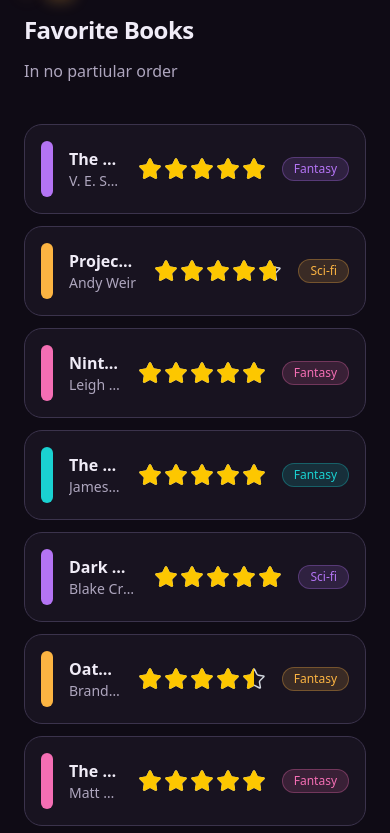
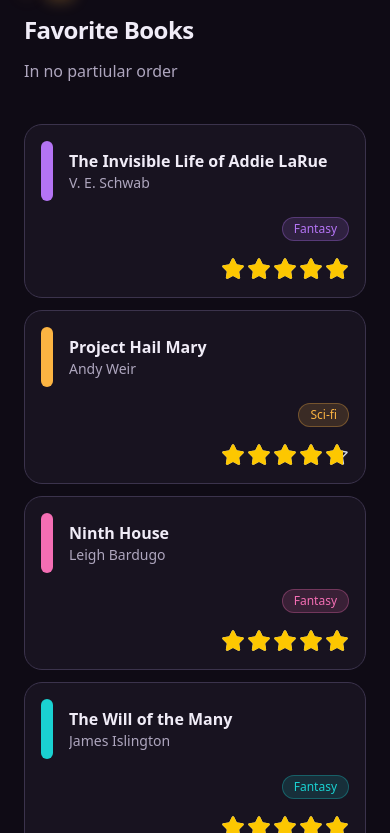
Before and after one commit to hcutrone/personal-website, a Next.js app: page / in a window 390 px wide. Shown: the part 7251-8084 px from the top of the page. Built offline with nearby package versions, Linux system fonts and the light colour scheme.

Commit message:
Books: Optimize for mobile
The title was completely unreadable

```diff
--- a/components/Books.tsx
+++ b/components/Books.tsx
@@ -78,28 +78,30 @@ export function Books() {
 				{BOOKS.map((book) => (
 					<li
 						key={book.title}
-						className="flex items-center gap-4 rounded-2xl border border-border bg-card p-4 transition-colors hover:border-pop-amber/50"
+						className="flex flex-col sm:flex-row items-start sm:items-center gap-4 rounded-2xl border border-border bg-card p-4 transition-colors hover:border-pop-amber/50"
 					>
+						<div className="flex flex-row flex-1 gap-4">
 							<span
 								aria-hidden="true"
-							className={`h-14 w-3 shrink-0 rounded-sm bg-${book.color}`}
+								className={`h-auto w-3 shrink-0 rounded-sm bg-${book.color}`}
 							/>
-						<div className="min-w-0 flex-1">
-							<h3 className="truncate font-semibold text-foreground">
-								{book.title}
-							</h3>
+							<div className="min-w-0 flex-1 py-2">
+								<h3 className="font-semibold text-foreground">{book.title}</h3>
 								<p className="truncate text-sm text-muted-foreground">
 									{book.author}
 								</p>
 							</div>
-						<div className="flex flex-row items-center gap-0.5">
-							<StarRating rating={book.stars} />
 						</div>
+						<div className="flex w-full sm:w-auto gap-4 flex-col sm:flex-row items-end">
 							<span
 								className={`rounded-full bg-${book.color}/15 px-3 py-1 text-xs font-medium text-${book.color} ring-1 ring-inset ring-${book.color}/30`}
 							>
 								{book.genre}
 							</span>
+							<div className="flex flex-row items-center gap-0.5">
+								<StarRating rating={book.stars} />
+							</div>
+						</div>
 					</li>
 				))}
 			</ul>
```
Lines whose indentation alone changed are shown as unchanged.
